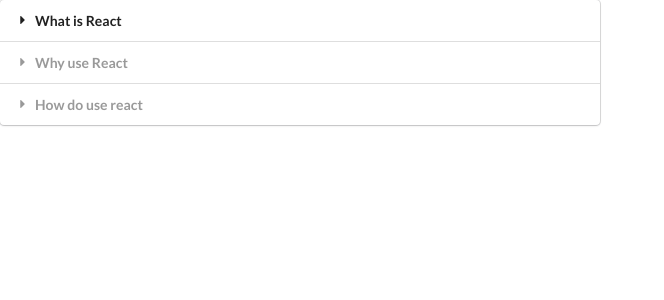
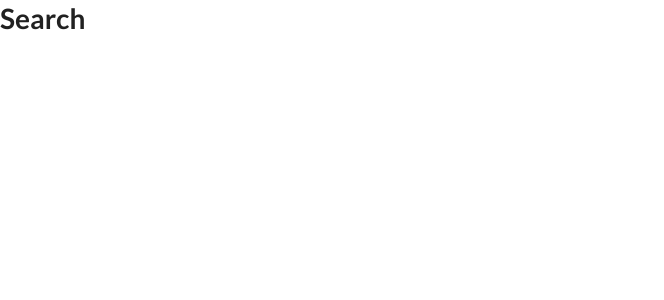
Before and after one commit to Kpizzle/widgets, a React (Create React App) app: page / in a window 1280 px wide. Shown: the top 300 px of the page, without its empty margins (0-664 px from the left). Built offline with nearby package versions, Linux system fonts and the light colour scheme.

Commit message:
starting small app

```diff
--- a/src/App.js
+++ b/src/App.js
@@ -1,26 +1,26 @@
-import React from 'react'
-import Accordion from './components/Accordion'
-
+import React from 'react';
+import Accordion from './components/Accordion';
+import Search from './components/search';
 
 const items = [
   {
     title: 'What is React',
-        content: 'JS Framework'
+    content: 'JS Framework',
   },
   {
     title: 'Why use React',
-        content: 'Quick to learn and reap the benefits'
+    content: 'Quick to learn and reap the benefits',
   },
   {
     title: 'How do use react',
-        content: 'You build components'
-    }
-]
+    content: 'You build components',
+  },
+];
 
 export default () => {
   return (
     <div>
-            <Accordion items={items} />
+      <Search />
     </div>
-    )
-}
+  );
+};
--- /dev/null
+++ b/src/components/search.js
@@ -0,0 +1,11 @@
+import React from 'react'
+
+function search() {
+    return (
+        <div>
+            <h1>Search</h1>
+        </div>
+    )
+}
+
+export default search
```
Lines whose indentation alone changed are shown as unchanged.
